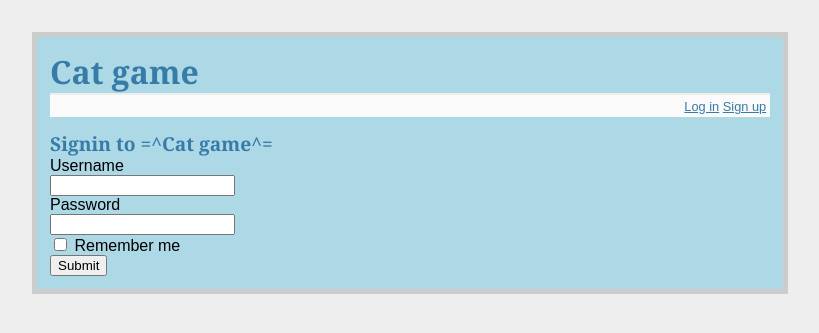
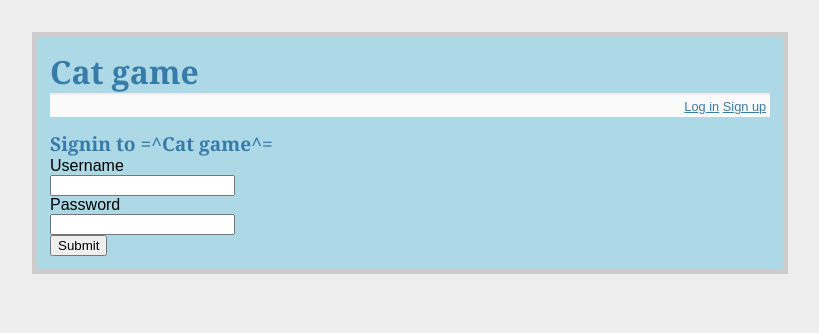
Before and after one commit to KovalKt/cat_test_game, a Flask app: page /login in a window 1280 px wide. Shown: the top 333 px of the page, without its empty margins (230-1049 px from the left). Run offline with Flask 2, Linux system fonts and the light colour scheme.

Commit message:
Fixed style; remove remember_me

```diff
--- a/cat_game/forms.py
+++ b/cat_game/forms.py
@@ -6,7 +6,6 @@ from wtforms.validators import Required, Length
 class LoginForm(Form):
     username = TextField('Username', [Required(), Length(min=5, message='Too short username')])
     password = TextField('Password', [Required(), Length(min=6, message='Must be at least 6 symbols')])
-    remember_me = BooleanField('Remember me')
 
 class RegisterForm(Form):
     username = TextField('Username', [Required(), Length(min=5, message='Too short username')])
--- a/cat_game/models.py
+++ b/cat_game/models.py
@@ -29,8 +29,8 @@ class User(db.Model):
     def is_active(self):
         return True
 
-    def is_anonymous(self):
-        return False
+    # def is_anonymous(self):
+    #     return False
 
     def get_id(self):
         return unicode(self.id)
--- a/cat_game/static/style.css
+++ b/cat_game/static/style.css
@@ -17,6 +17,8 @@ h2              { font-size: 1.2em; }
                   text-align: center; width: 52px; height: 52px;}
 .sidebar        { width: 25%; right: 0; position: absolute; }
 .content        { position: relative; width: 100%; margin-top: 2em; }
-.start-btn      { background-color: #008CBA; border-radius: 4em; }
+.start-btn      { padding: 0.3em; background-color: #87bdd8; border-radius: 0.7em;
+                  margin-bottom: 1em; margin-top: 1em; }
+.cat-img        { width:20%; height: auto; position: absolute; left: 0;  margin: 1em; }
 
-#game           { width: auto; align-content: center; }
+#game           { width: auto; align-content: center; margin-left: 30% }
--- a/cat_game/templates/game_play.html
+++ b/cat_game/templates/game_play.html
@@ -11,6 +11,8 @@
         Games won: {{ user.games_won }}
       </div>
     </div>
+
+    <img src="/static/cat1.png" alt="Hello from Cat ;)" class="cat-img">
 
     <div id="game">
       <table>
--- a/cat_game/templates/login.html
+++ b/cat_game/templates/login.html
@@ -18,13 +18,6 @@
     </div>
 
     <div>
-      <div>
-        {{ form.remember_me }}
-        <label>{{ form.remember_me.label }}</label>
-      </div>
-    </div>
-
-    <div>
         <div>
           <button type="submit" class="btn btn-success">Submit</button>
         </div>
--- a/cat_game/views.py
+++ b/cat_game/views.py
@@ -87,9 +87,6 @@ def game():
             'win_line': win_line
         })
 
-
-
-
 @app.route('/register' , methods=['GET','POST'])
 def register():
     form = RegisterForm()
@@ -108,14 +105,12 @@ def login():
         return render_template('login.html', form=form)
     username = request.form['username']
     password = request.form['password']
-    remember_me = False
-    if 'remember_me' in request.form:
-        remember_me = True
+
     registered_user = User.query.filter_by(username=username, password=password).first()
     if registered_user is None:
         flash('Username or Password is invalid' , 'error')
         return redirect(url_for('login'))
-    login_user(registered_user, remember = remember_me)
+    login_user(registered_user)
     session['logged_in'] = True
     flash('Logged in successfully')
     return redirect(request.args.get('next') or url_for('index'))
```
Also changed, not shown: cat_game/templates/index.html (+10 -0 lines), cat_game/static/cat1.png (added).
